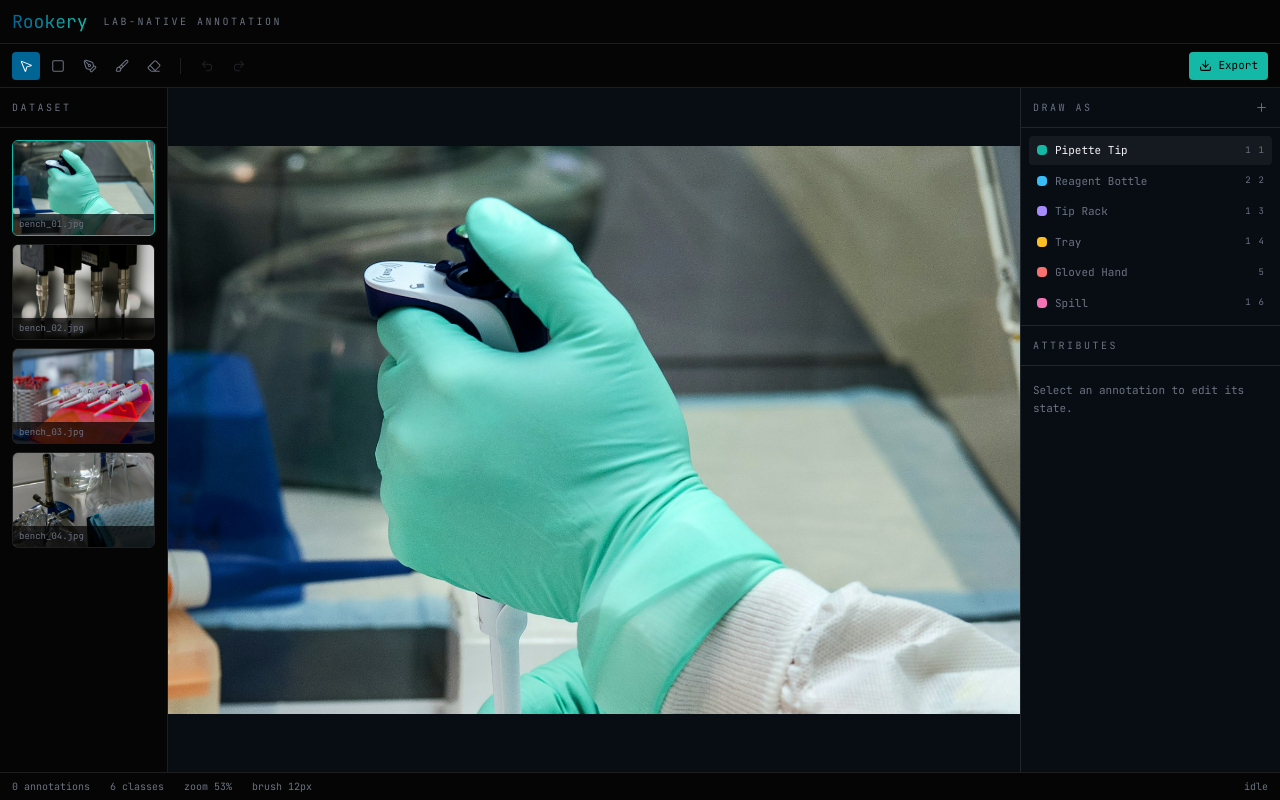
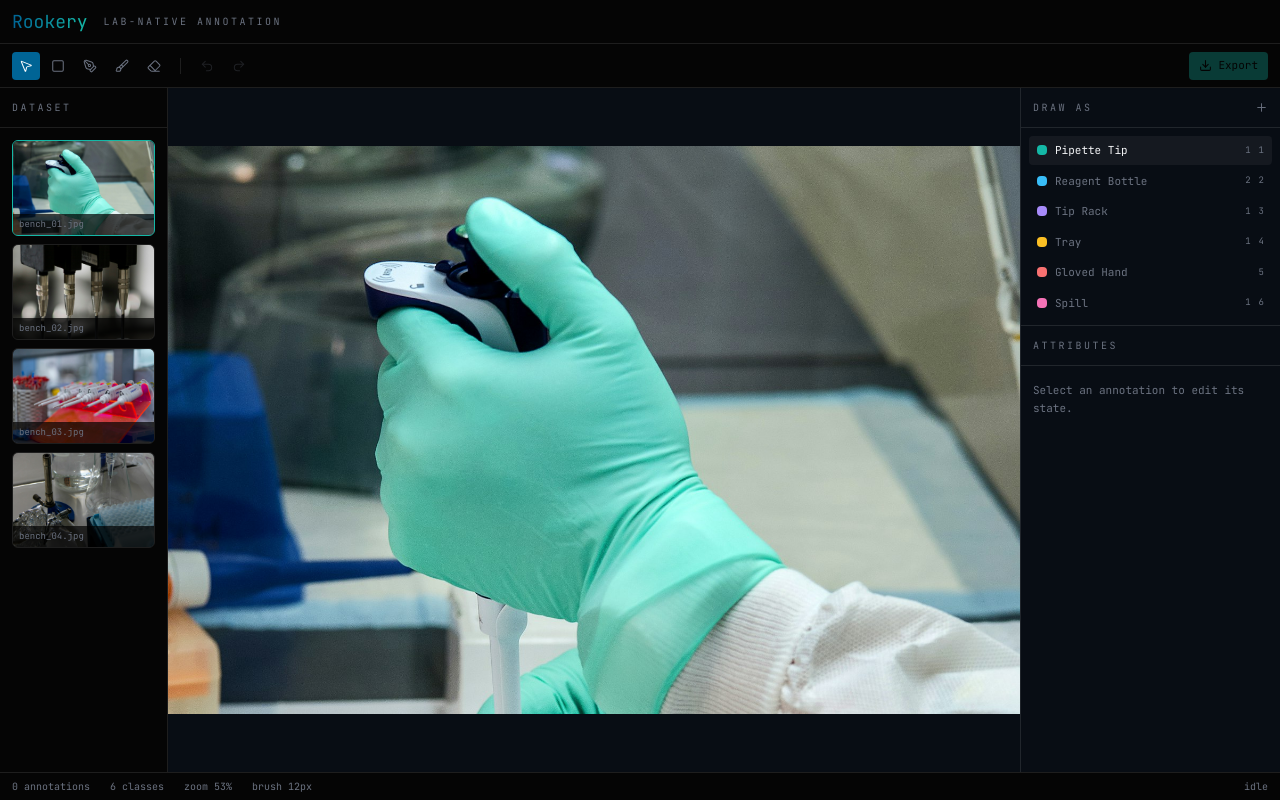
Before and after one commit to jyshum/Rookery, a Next.js app: page / in a window 1280 px wide. Built offline with nearby package versions, Linux system fonts and the light colour scheme.

Commit message:
Wire export button

```diff
--- a/components/panels/Toolbar.tsx
+++ b/components/panels/Toolbar.tsx
@@ -4,6 +4,7 @@ import { useEffect, useState } from 'react'
 import { MousePointer2, Square, PenTool, Brush, Eraser, Undo2, Redo2, Download } from 'lucide-react'
 import { commandStack, useStore } from '@/lib/state/store'
 import type { ToolId } from '@/lib/canvas/types'
+import { downloadExport } from '@/lib/export/download'
 
 const TOOLS: Array<{ id: ToolId; icon: typeof Square; label: string; key: string }> = [
   { id: 'select', icon: MousePointer2, label: 'Select', key: 'V' },
@@ -15,6 +16,7 @@ const TOOLS: Array<{ id: ToolId; icon: typeof Square; label: string; key: string
 
 export function Toolbar() {
   const tool = useStore((s) => s.tool)
+  const annotationCount = useStore((s) => s.annotationIds.length)
   const setTool = useStore((s) => s.setTool)
 
   // the command stack lives outside the store, so subscribe to it directly
@@ -59,8 +61,10 @@ export function Toolbar() {
       </button>
 
       <button
+        onClick={downloadExport}
+        disabled={annotationCount === 0}
         title="Export JSON"
-        className="ml-auto flex h-7 items-center gap-1.5 rounded bg-[var(--color-accent)] px-2.5 text-[11px] font-medium text-black transition hover:brightness-110"
+        className="ml-auto flex h-7 items-center gap-1.5 rounded bg-[var(--color-accent)] px-2.5 text-[11px] font-medium text-black transition hover:brightness-110 disabled:opacity-30 disabled:hover:brightness-100"
       >
         <Download size={13} strokeWidth={2} />
         Export
```
